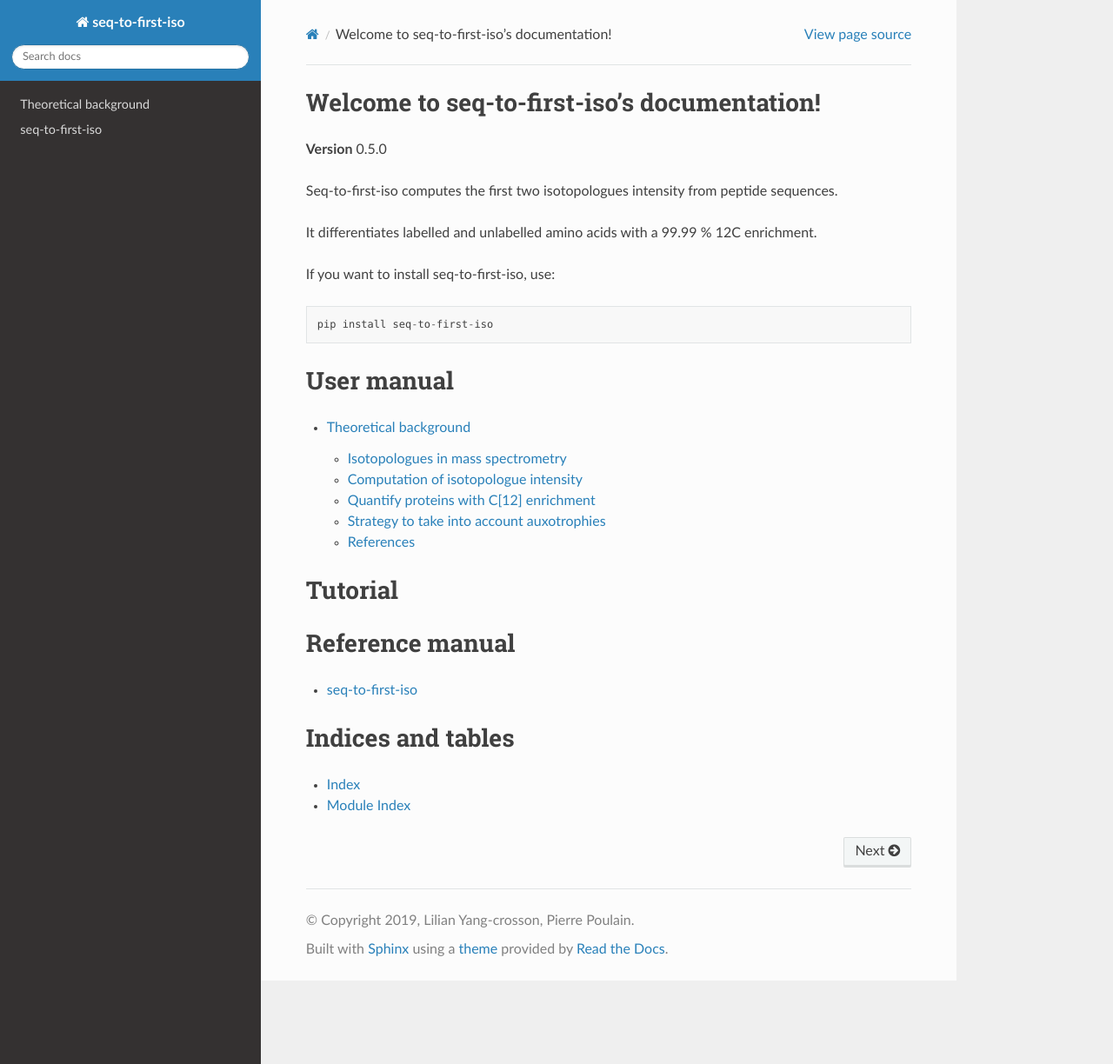
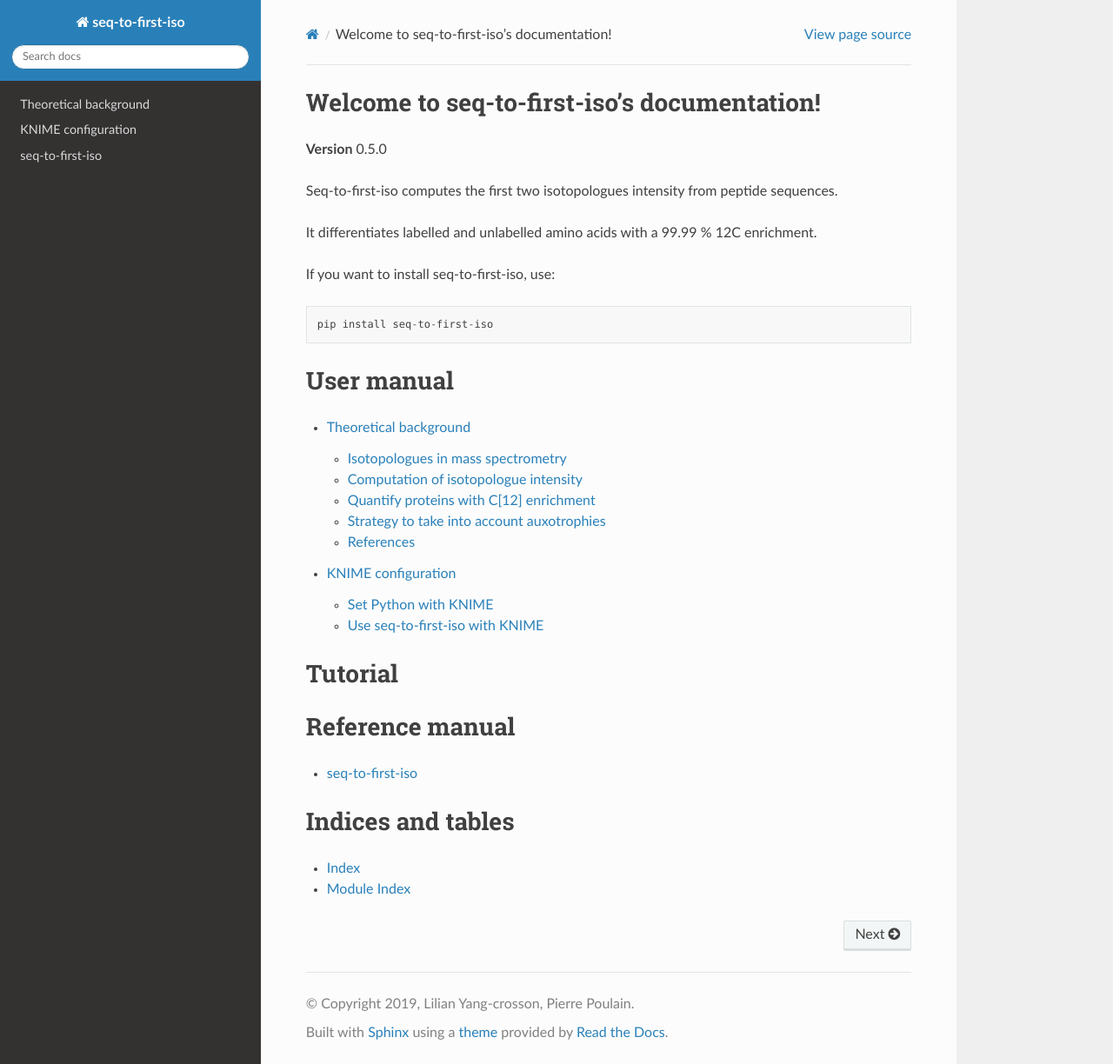
Before and after one commit to pierrepo/seq-to-first-iso, a Sphinx documentation site: the page built from doc/index.rst, in a window 1280 px wide and 1224 px high. Shown: the whole window at 87% size. Built offline with Sphinx 7.4.7 and the Read the Docs theme 2.0.0, drawn with Linux system fonts in a browser that asks for light colours; pages that are not in the unit, such as notebooks, are missing from menus; some of the changed lines change nothing that is shown.

Commit message:
Add documentation on KNIME configuration

````diff
--- a/doc/index.rst
+++ b/doc/index.rst
@@ -23,6 +23,7 @@
     :maxdepth: 2
 
     stfi
+    knime_config
 
 
 Tutorial
--- /dev/null
+++ b/doc/knime_config.md
@@ -0,0 +1,130 @@
+# KNIME configuration
+
+You can install and use seq-to-first-iso with
+the Analytics platform [KNIME](https://docs.knime.com/) to process data from SLIM-labeling.<br>
+Requirements:
+  - KNIME
+  - conda
+  - a little bit of Python knowledge
+
+(Note: if you wish to use pandas > 0.23, you need to upgrade KNIME to 3.7.2 at least)
+
+## Set Python with KNIME
+
+You need to install and configure a Python extension.<br>
+This guide is adapted from the [3.7 Python installation guide](https://docs.knime.com/2018-12/python_installation_guide/index.html) from KNIME.
+
+### Set up the conda environment
+
+#### Create a conda environment
+In the GitHub repository, go to *knime/environment-knime.yml* and download the [raw version](https://raw.githubusercontent.com/pierrepo/seq-to-first-iso/master/knime/environment-knime.yml) of the file (*Right click → Save a ...*).<br>
+Then in the directory where *environment-knime.yml* was downloaded use:
+
+```shell
+conda env create -f environment-knime.yml
+```
+
+Now if you do
+
+```shell
+conda env list
+```
+
+you should see `seq-to-first-iso-knime` in the environments.
+
+#### Create a start script
+
+Create a small script to start the conda environment by using the [templates defined by KNIME](https://docs.knime.com/2018-12/python_installation_guide/index.html#_creating_a_start_script_for_python).
+
+To test if your script works, try to execute it:
+- for Windows, double-click on it
+- For Linux/Mac, make your file executable
+  ```
+  chmod gou+x <script_name>
+  ```
+  then execute it with `./<script_name>`
+
+### Configure the Python extension
+
+In the KNIME interface, go to *File → Install KNIME Extensions*
+then search for *Python Integration* to find the KNIME Python Integration.
+
+![Python integration installation](img/knime_python_integration.png)<br>
+*KNIME Python extension in the Install window*
+
+Now you just need to configure the Python executable KNIME will use.<br>
+Go into *File → Preferences → KNIME → Python* then in the Python 3 subsection, paste the absolute path to your start script<br>
+*e.g: Windows path `C:\Documents\<script_name>`, Unix path `home/<user>/<script_name>`.* <br>
+Next use Python 3 as default, then Apply and close.
+
+If everything went alright, you should now be able to use Python script nodes with KNIME.
+
+## Use seq-to-first-iso with KNIME
+
+Warning: the tutorial assumes you use seq-to-first-iso 0.5.0,
+functions in other versions might differ. If you want to use other versions, you have to make sure [the changes across versions](https://github.com/pierrepo/seq-to-first-iso/blob/master/CHANGELOG.md) will not break your workflow.
+
+The following steps are mostly examples, you can adapt them for your needs.
+
+### If the file is not parsed
+
+You can use the parsing provided by seq-to-first-iso if you want to read from a formatted file (one sequence per line).
+
+Create a Python scripting node by going in the Node Repository then *Scripting → Python → Python Source*. Then configure the node.
+
+```python
+import seq_to_first_iso as stfi
+
+# Parse the file, change <PATH_TO_YOUR_FILE> to your file path.
+parsed_output = stfi.sequence_parser("<PATH_TO_YOUR_FILE>")
+# Get rid of ignored_lines for seq_to_df.
+parsed_output.pop("ignored_lines")
+
+# List of unlabelled amino acids, change if you need.
+unlabelled_aa = ["A", "C"]
+
+# The name output_table will inform KNIME that
+# the variable is an output table.
+output_table = stfi.seq_to_df(unlabelled_aa=unlabelled_aa,
+                              **parsed_output)
+```
+
+![](img/knime_minimal_python_source.png)
+
+*Minimal implementation of a Python node without prior input in KNIME*
+
+### If peptides are already in a table
+
+If you already have a table with peptide sequences, you can feed it to function seq_to_df() to get the output dataframe
+
+Create a Python scripting node by going in the Node Repository then *Scripting → Python → Python Script (1⇒1)*. The node will receive a table as an input.
+
+```python
+from seq_to_first_iso import seq_to_df
+
+# Copy input table.
+output_table = input_table.copy()
+
+# Set the unlabelled amino acids.
+unlabelled_aa = ["A", "C"]
+
+# If the input table has more than 2 columns
+# annotations will be the first column while
+# sequences are the second one.
+# Else, we consider the only column contains sequences.
+try:
+  sequences = output_table.iloc[:,1]
+  # Cast pd.Series to list.
+  annotations = list(output_table.iloc[:,0])
+except:
+  sequences = output_table.iloc[:,0]
+  annotations = []
+
+output_table = seq_to_df(sequences, unlabelled_aa, annotations=annotations)
+```
+
+In the example above, you may also chose which columns to take into account as arguments for seq_to_df().<br>
+*e.g: The fourth column of your table has lists of post-translational modifications, you can capture the column in a variable with `ptms = list(output_table.iloc[:,3])` then use the variable `output_table = seq_to_df(sequences, unlabelled_aa, modifications=ptms)`.*
+
+![](img/knime_minimal_table_input.png)<br>
+*Minimal implementation of a Python node with table input*
````
Also changed, not shown: doc/img/knime_minimal_python_source.png (added), doc/img/knime_minimal_table_input.png (added), doc/img/knime_python_integration.png (added).
